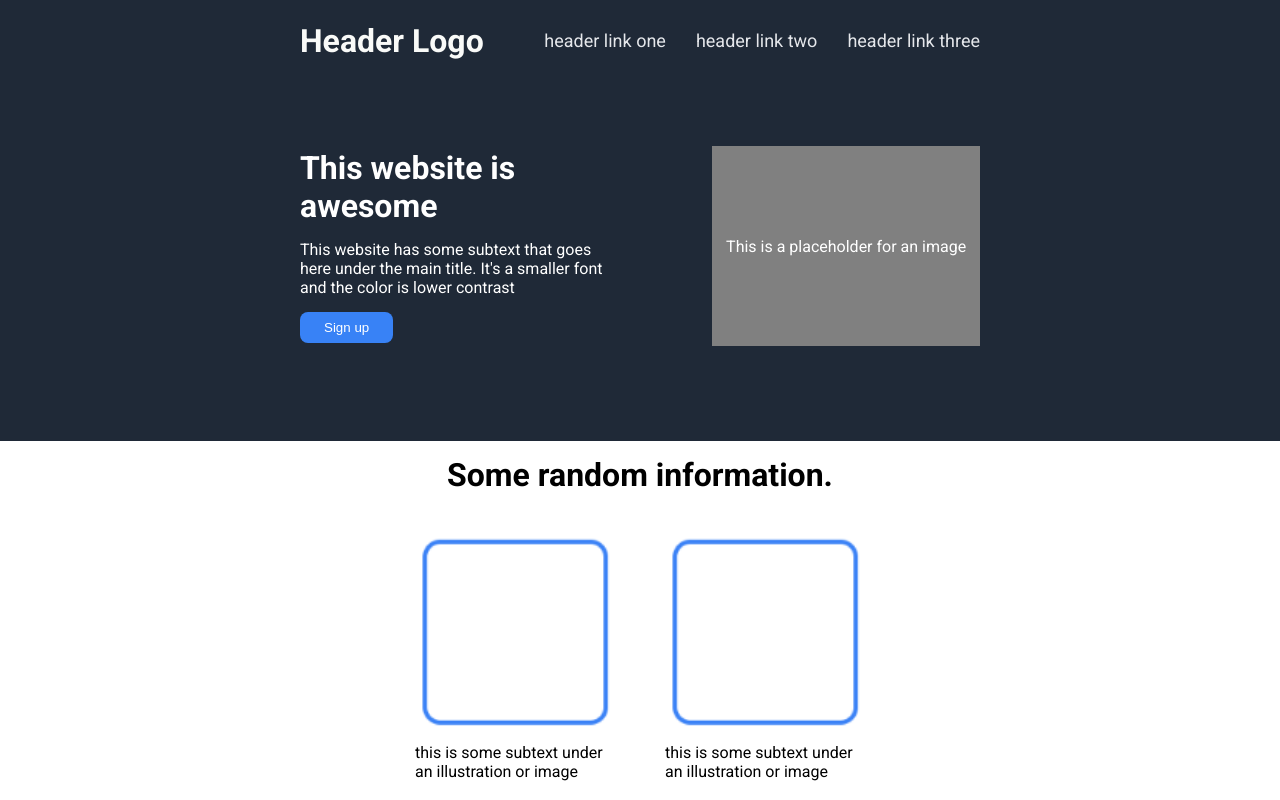
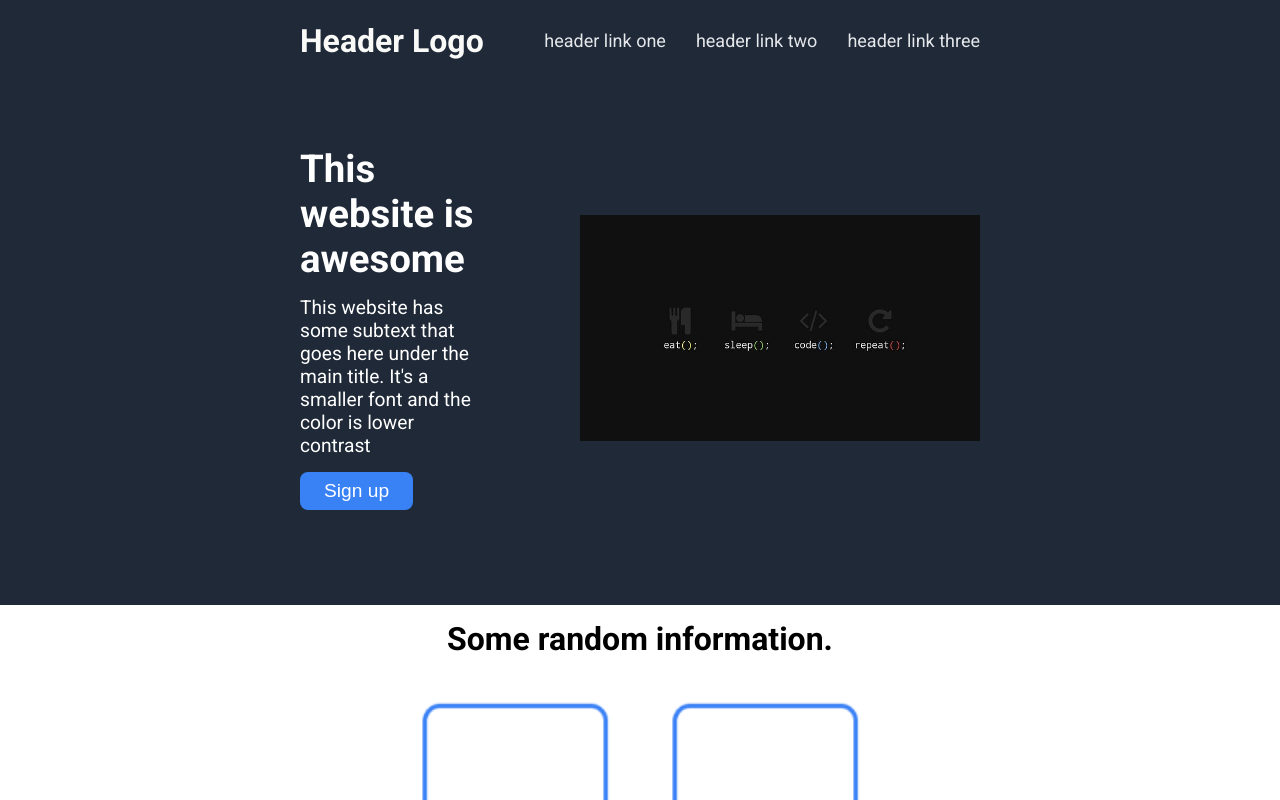
Before and after one commit to FerJeffQ/page, a plain HTML site: page index.html in a window 1280 px wide. Shown: the top 800 px of the page. Drawn offline with Linux system fonts and the light colour scheme.

Commit message:
add image about coding

```diff
--- a/index.html
+++ b/index.html
@@ -26,7 +26,7 @@
                     <button>Sign up</button>
                 </div>
                 <div class="placeholder">
-                    <p>This is a placeholder for an image</p>
+                    <img src="./images/image.jpg" />
                 </div>
             </div>
         </div>
--- a/styles.css
+++ b/styles.css
@@ -23,7 +23,7 @@ body {
 }
 
 .header{
-    font-size: 1rem;
+    font-size: 1.2rem;
     background-color: #1F2937;
     color: white;
     padding: 15px 300px;
@@ -55,9 +55,16 @@ body {
     display: flex;
     align-items: center;
     justify-content: center;
-    height: 200px;
-    width: 700px;
+
 }
+.placeholder img {
+    /* max-height: 100%; */
+    /* height: auto; */
+    width: 400px;
+    height: fit-content;
+
+}
+
 
 ul {
     list-style-type: none;
@@ -80,6 +87,7 @@ button {
     border-radius: 8px;
     padding: 8px 24px;
     color: white;
+    font-size: 1.2rem;
 }
 
 p {
```
Also changed, not shown: images/image.jpg (added).
